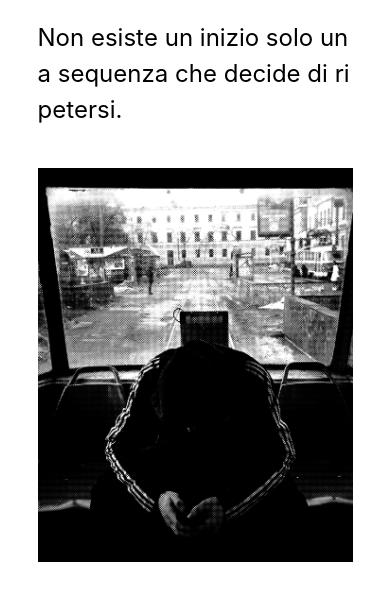
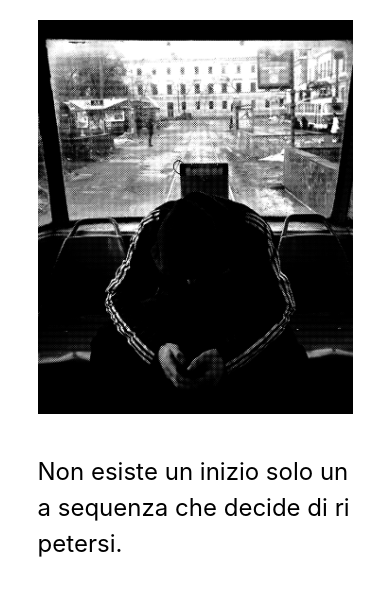
Before and after one commit to sierogc/now-dreams, a plain HTML site: page index.html in a window 390 px wide. Drawn offline with Linux system fonts and the light colour scheme.

Commit message:
Update index.html

```diff
--- a/index.html
+++ b/index.html
@@ -26,7 +26,7 @@
       min-height: 100vh;
     }
 
-    /* 🔥 SINISTRA = TESTO */
+    /* 🔥 SINISTRA = IMMAGINE */
     .left {
       width: 50%;
       display: flex;
@@ -35,7 +35,15 @@
       padding: 40px;
     }
 
-    /* 🔥 DESTRA = IMMAGINE */
+    .left img {
+      width: 100%;
+      max-width: 420px;
+      aspect-ratio: 4 / 5;
+      object-fit: cover;
+      display: block;
+    }
+
+    /* 🔥 DESTRA = TESTO */
     .right {
       width: 50%;
       display: flex;
@@ -44,22 +52,14 @@
       padding: 40px;
     }
 
-    /* IMAGE */
-    .right img {
-      width: 100%;
-      max-width: 420px;
-      aspect-ratio: 4 / 5;
-      object-fit: cover;
-      display: block;
-    }
-
-    /* TEXT */
     .text {
       width: 80%;
-      text-align: justify;
       font-size: 24px;
       line-height: 1.5;
       font-weight: 400;
+
+      text-align: justify;
+      text-align-last: left; /* 👈 ultimo rigo a sinistra */
     }
 
     .char {
@@ -78,7 +78,7 @@
         padding: 20px;
       }
 
-      .right img {
+      .left img {
         max-width: 90%;
       }
 
@@ -93,14 +93,14 @@
 
 <div class="container">
 
-  <!-- SINISTRA: TESTO -->
+  <!-- IMMAGINE SINISTRA -->
   <div class="left">
-    <div id="text" class="text"></div>
+    <img src="images/image1.webp" alt="immagine progetto" />
   </div>
 
-  <!-- DESTRA: IMMAGINE -->
+  <!-- TESTO DESTRA -->
   <div class="right">
-    <img src="images/image1.webp" alt="immagine progetto" />
+    <div id="text" class="text"></div>
   </div>
 
 </div>
@@ -142,13 +142,13 @@ function buildText(text) {
   });
 }
 
-/* ---------------- MORPH ---------------- */
+/* ---------------- MORPH (PIÙ LENTO) ---------------- */
 function morphTo(newText) {
   const chars = Array.from(document.querySelectorAll(".char"));
   const newChars = [...newText];
 
   let frame = 0;
-  const steps = 22;
+  const steps = 40; // 👈 più lento (prima ~22)
 
   const interval = setInterval(() => {
 
@@ -185,7 +185,12 @@ function changeText() {
 
 /* ---------------- START ---------------- */
 init();
-setInterval(changeText, 15000);
+
+/* 🔥 morph parte dopo 6 secondi */
+setTimeout(() => {
+  changeText();
+  setInterval(changeText, 15000);
+}, 6000);
 
 </script>
 
```
